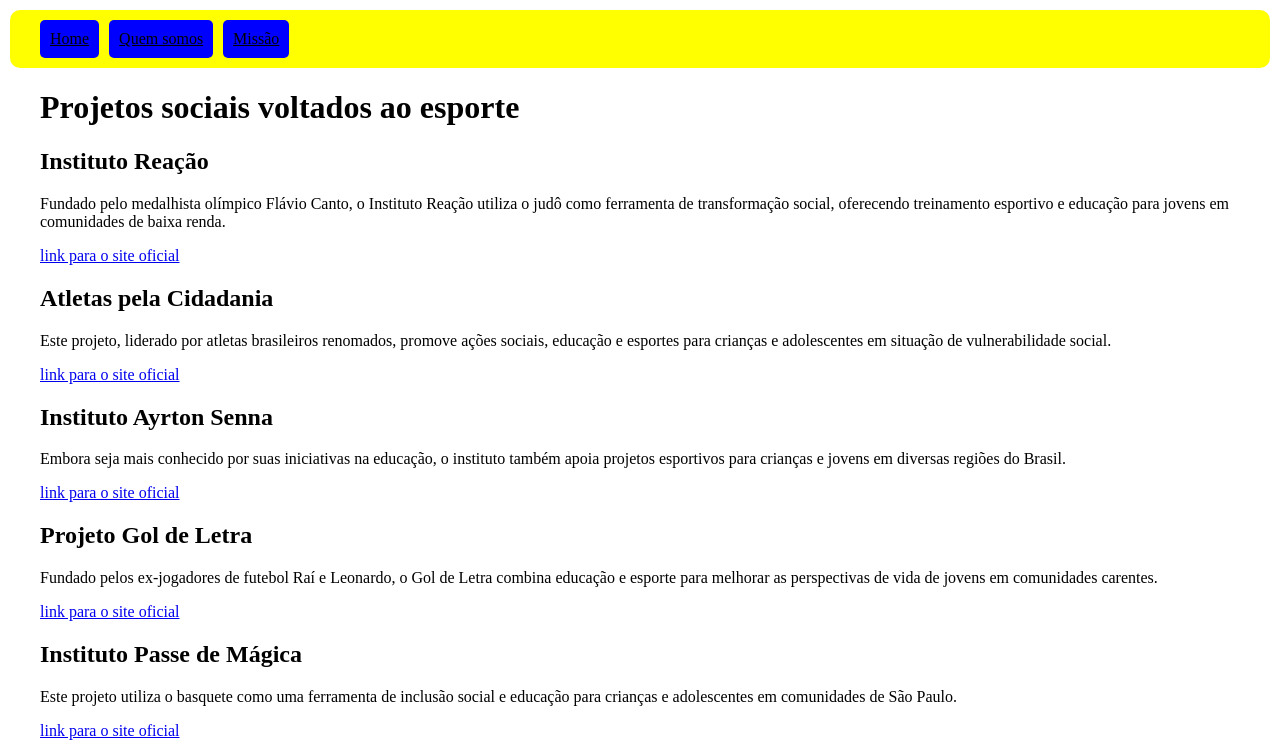
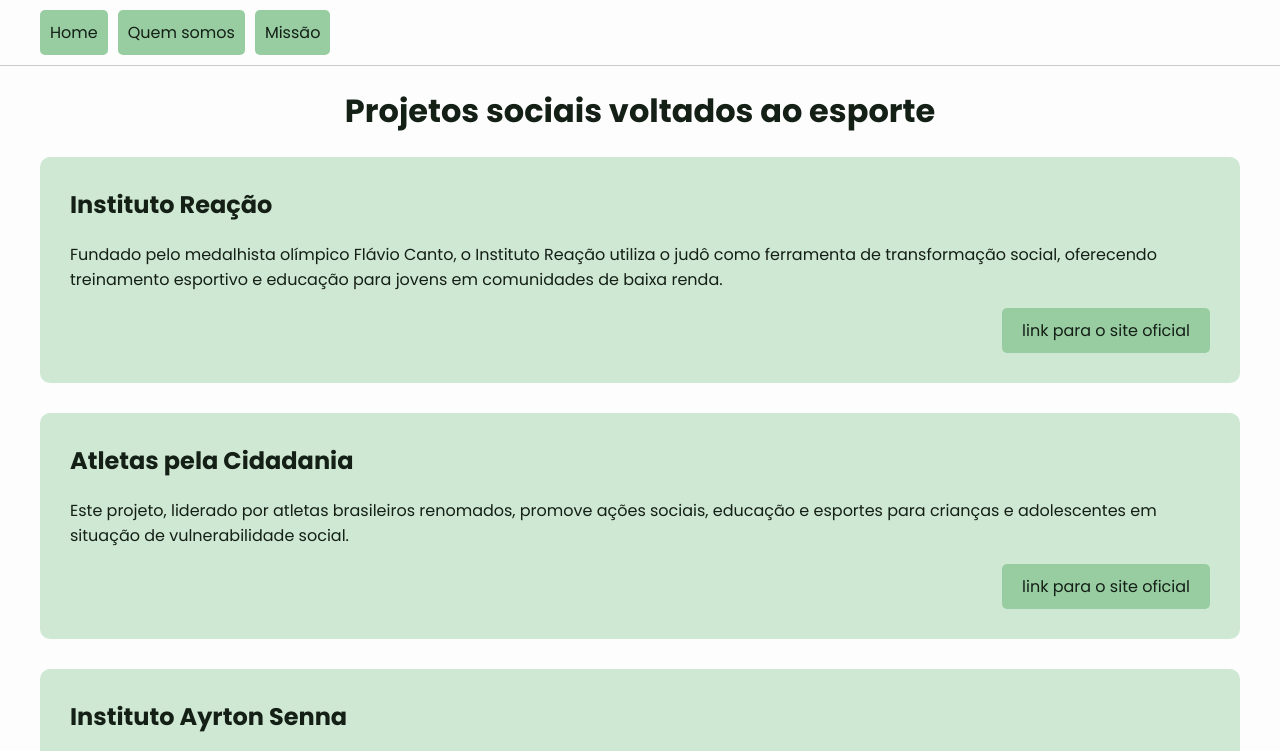
Before and after one commit to TopRoupi/t1, an Astro site: page / in a window 1280 px wide. Shown: the top 751 px of the page. Built offline with nearby package versions, Linux system fonts and the light colour scheme; Astro itself is replaced by a stand-in of ours.

Commit message:
adiciona estilos

```diff
--- a/src/layouts/Layout.astro
+++ b/src/layouts/Layout.astro
@@ -37,7 +37,83 @@
 	</body>
 </html>
 
-<style>
+<style is:global>
+  @import url('https://fonts.googleapis.com/css?family=Poppins:700|Poppins:400');
+
+  body {
+    font-family: 'Poppins';
+    font-weight: 400;
+  }
+
+  h1, h2, h3, h4, h5 {
+    font-family: 'Poppins';
+    font-weight: 700;
+  }
+
+  h1 {
+    text-align: center;
+  }
+
+  html {font-size: 100%;} /* 16px */
+
+ :root {
+    --background: #fcfdfc;
+    --text: #141f16;
+    --primary: #98cda2;
+    --primary-hover: rgba(152, 205, 162, 0.7);
+    --accent: #4c9e5b;
+    --secondary: #cfe8d3;
+  }
+
+  .icard {
+    border-radius: 10px;
+    border: solid 1px rgba(0,0,0,0.2);
+    padding: 20px;
+    display: flex;
+  }
+
+
+  .icard img {
+    width: 150px;
+    height: 150px;
+    object-fit: cover;
+  }
+
+  .icard-content {
+    margin-left: 10px;
+  }
+
+  .icard-content span {
+    font-weight: 700;
+    font-size: 20px;
+  }
+
+  .card {
+    background-color: var(--secondary);
+    padding: 30px;
+    border-radius: 10px;
+    margin-bottom: 30px;
+  }
+
+  .card a {
+    margin-left: auto;
+    display: block;
+    width: fit-content;
+    text-decoration: none;
+    color: var(--text);
+    background-color: var(--primary);
+    padding: 10px 20px;
+    border-radius: 5px;
+  }
+
+  .card a:hover {
+    background-color: var(--primary-hover);
+  }
+
+  .card h2 {
+    margin-top: 0px;
+  }
+
   footer {
     background-color: black;
     color: white;
@@ -65,22 +141,31 @@
   }
 
   nav {
-    margin: 10px;
-    background-color: yellow;
-    border-radius: 10px;
     padding: 10px;
     display: flex;
+    border-bottom: 1px solid rgba(0,0,0,0.2)
   }
 
   nav a {
     margin-right: 10px;
     padding: 10px 10px;
-    background-color: blue;
-    color: black;
+    background-color: var(--primary);
+    color: var(--text);
     border-radius: 5px;
+    text-decoration: none;
+  }
+
+  nav a:hover {
+    background-color: var(--primary-hover);
+  }
+
+  nav a:active {
+    background-color: var(--primary);
   }
 
   body {
     margin: 0px;
+    background-color: var(--background);
+    color: var(--text);
   }
 </style>
--- a/src/pages/index.astro
+++ b/src/pages/index.astro
@@ -6,37 +6,37 @@
 	<main>
     <h1>Projetos sociais voltados ao esporte</h1>
 
-    <div>
+    <div class="card">
       <h2>Instituto Reação</h2>
       <p>Fundado pelo medalhista olímpico Flávio Canto, o Instituto Reação utiliza o judô como ferramenta de transformação social, oferecendo treinamento esportivo e educação para jovens em comunidades de baixa renda.</p>
       <a href="https://institutoreacao.org.br/">link para o site oficial</a>
     </div>
 
-    <div>
+    <div class="card">
       <h2>Atletas pela Cidadania</h2>
       <p>Este projeto, liderado por atletas brasileiros renomados, promove ações sociais, educação e esportes para crianças e adolescentes em situação de vulnerabilidade social.</p>
       <a href="https://atletaspelobrasil.org.br/quem-somos">link para o site oficial</a>
     </div>
 
-    <div>
+    <div class="card">
       <h2>Instituto Ayrton Senna</h2>
       <p>Embora seja mais conhecido por suas iniciativas na educação, o instituto também apoia projetos esportivos para crianças e jovens em diversas regiões do Brasil.</p>
       <a href="https://institutoayrtonsenna.org.br/">link para o site oficial</a>
     </div>
 
-    <div>
+    <div class="card">
       <h2>Projeto Gol de Letra</h2>
       <p>Fundado pelos ex-jogadores de futebol Raí e Leonardo, o Gol de Letra combina educação e esporte para melhorar as perspectivas de vida de jovens em comunidades carentes.</p>
       <a href="https://www.goldeletra.org.br/">link para o site oficial</a>
     </div>
 
-    <div>
+    <div class="card">
       <h2>Instituto Passe de Mágica</h2>
       <p>Este projeto utiliza o basquete como uma ferramenta de inclusão social e educação para crianças e adolescentes em comunidades de São Paulo.</p>
       <a href="https://www.passedemagica.org.br/">link para o site oficial</a>
     </div>
 
-    <div>
+    <div class="card">
       <h2>Vôlei Futuro</h2>
       <p>Localizado em Araçatuba, São Paulo, este projeto tem como objetivo promover o voleibol como meio de desenvolvimento pessoal e social para crianças e jovens.</p>
       <a href="https://www.voleifuturo.com.br/">link para o site oficial</a>
```
Also changed, not shown: src/pages/quem-somos.astro (+5 -33 lines).
